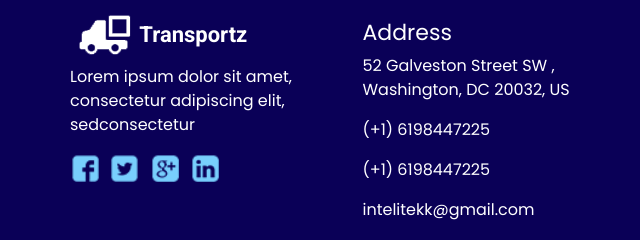
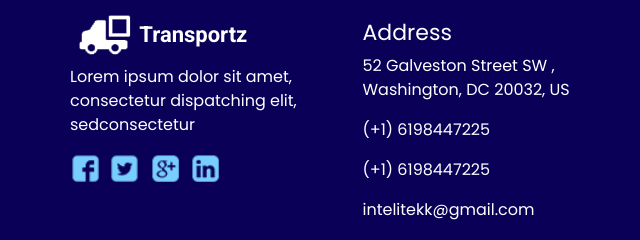
Before and after one commit to intelitekk/web-consulting, a plain HTML site: page contact.html in a window 1280 px wide. Shown: the part 959-1199 px from the top of the page, 0-640 px from the left. Drawn offline with nearby package versions, Linux system fonts and the light colour scheme; some packages are replaced by stand-ins of ours.

Commit message:
changed to contact

```diff
--- a/contact.html
+++ b/contact.html
@@ -228,7 +228,7 @@
             </span>
           </div>
           <p>
-            Lorem ipsum dolor sit amet, consectetur adipiscing elit, sedconsectetur
+            Lorem ipsum dolor sit amet, consectetur dispatching elit, sedconsectetur
           </p>
           <div class="info_social">
             <div>
```
